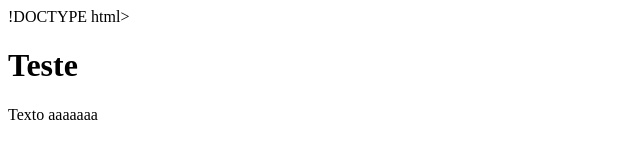
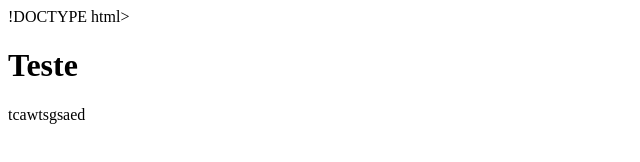
Before and after one commit to rafaelandreischmitz/teste_git, a plain HTML site: page index.html in a window 1280 px wide. Shown: the full height of the page, 0-640 px from the left. Drawn offline with Linux system fonts and the light colour scheme.

```diff
--- a/index.html
+++ b/index.html
@@ -6,6 +6,6 @@
   </head>
   <body>
     <h1>Teste</h1>
-    <p>Texto aaaaaaa</p>
+    <p>tcawtsgsaed</p>
   </body>
 </html>
```
